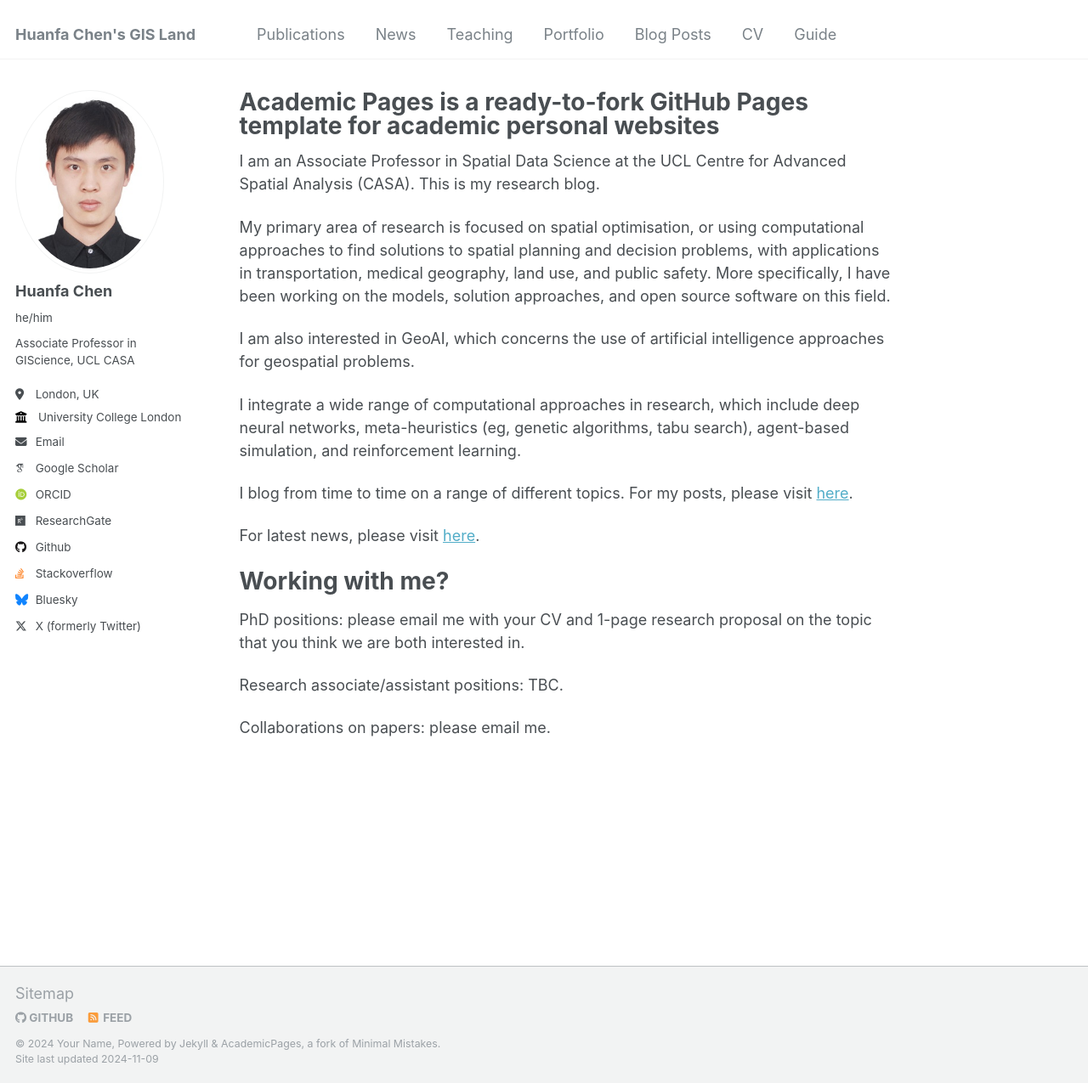
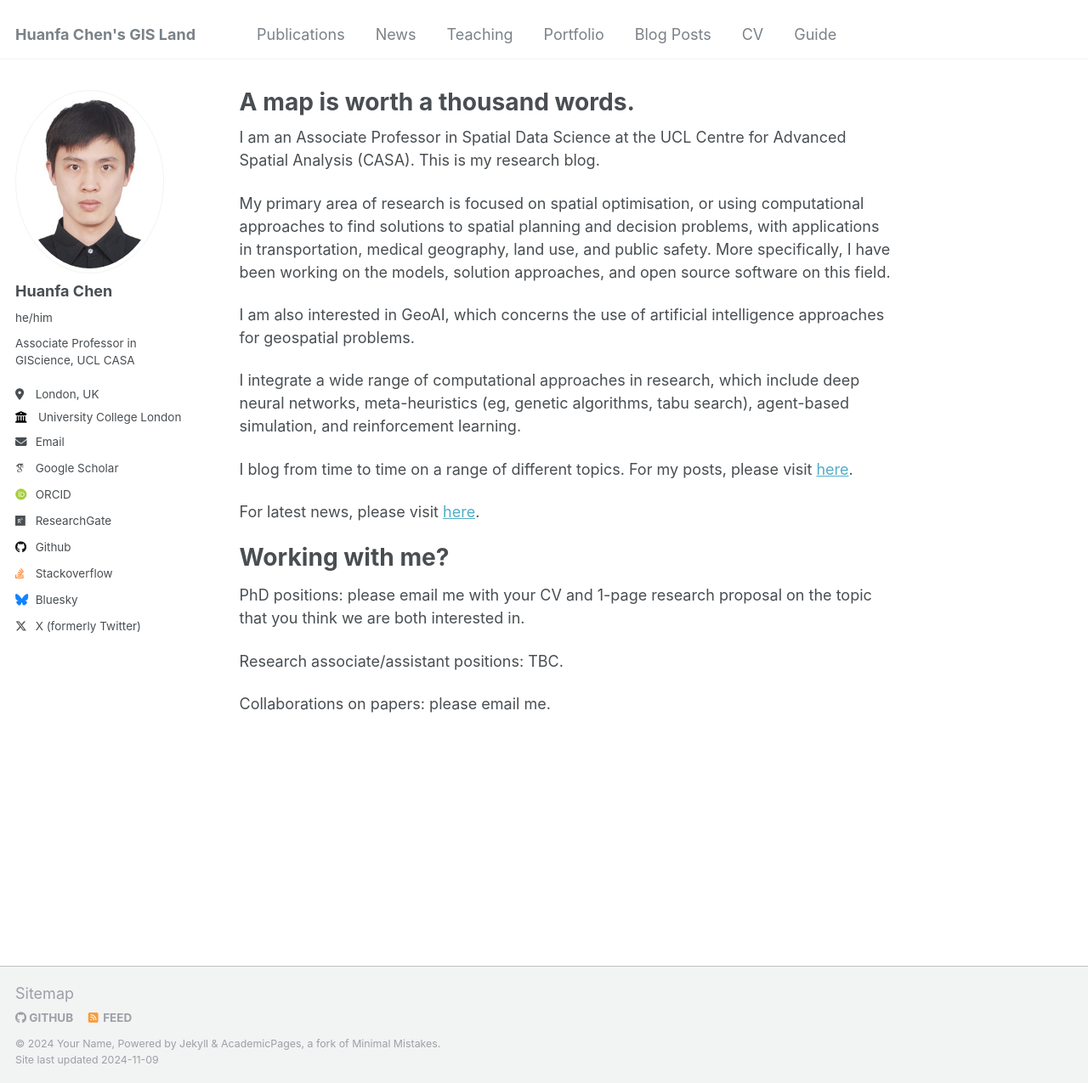
Before and after one commit to huanfachen/huanfachen.github.io, a Jekyll site: the page built from _pages/about.md, in a window 1280 px wide and 1275 px high. Shown: the whole window at 85% size. Built offline with Jekyll 4.4.1, drawn with Linux system fonts in a browser that asks for light colours; some web fonts are replaced.

Commit message:
update about.md

```diff
--- a/_pages/about.md
+++ b/_pages/about.md
@@ -1,6 +1,6 @@
 ---
 permalink: /
-title: "Academic Pages is a ready-to-fork GitHub Pages template for academic personal websites"
+title: "A map is worth a thousand words."
 author_profile: true
 redirect_from:
   - /about/
```
